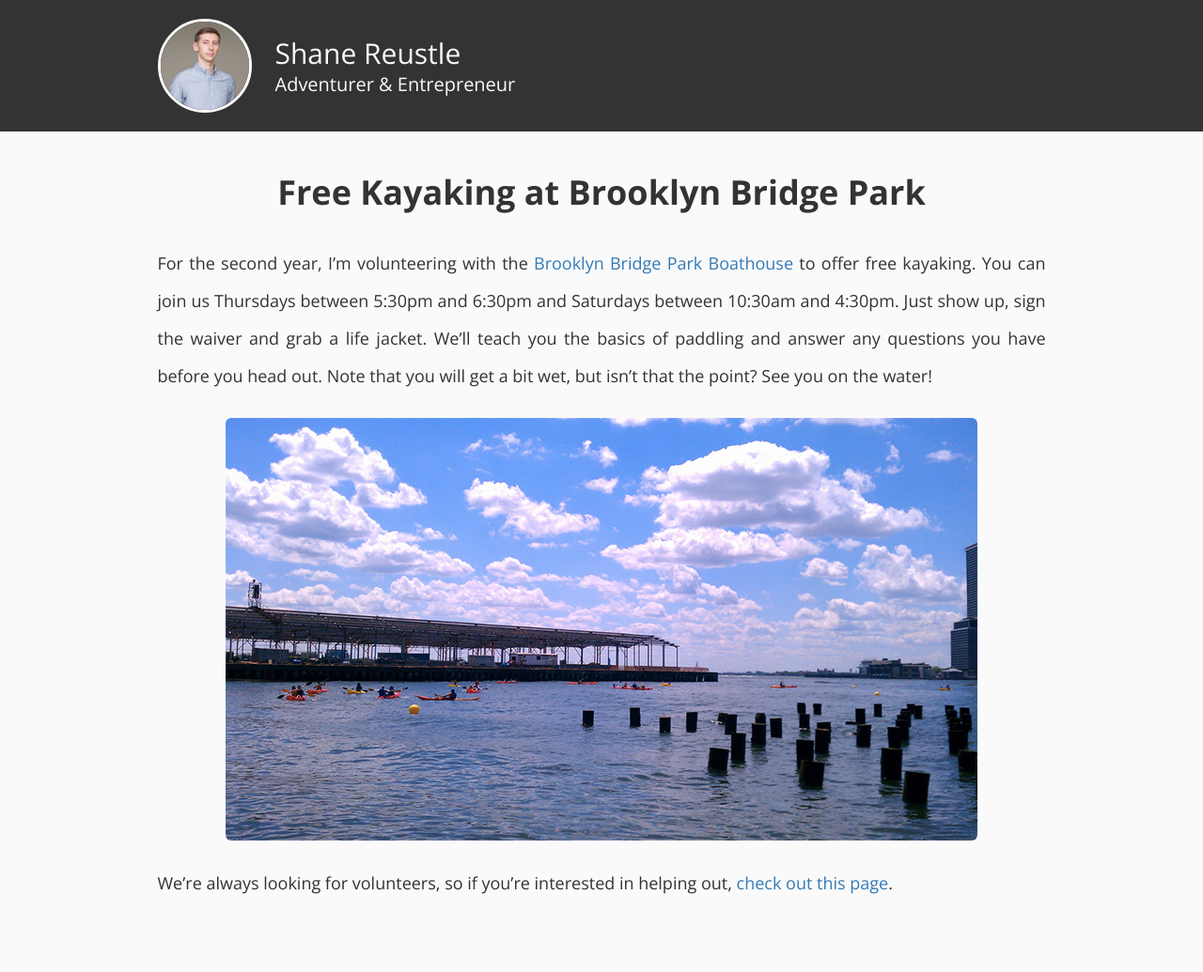
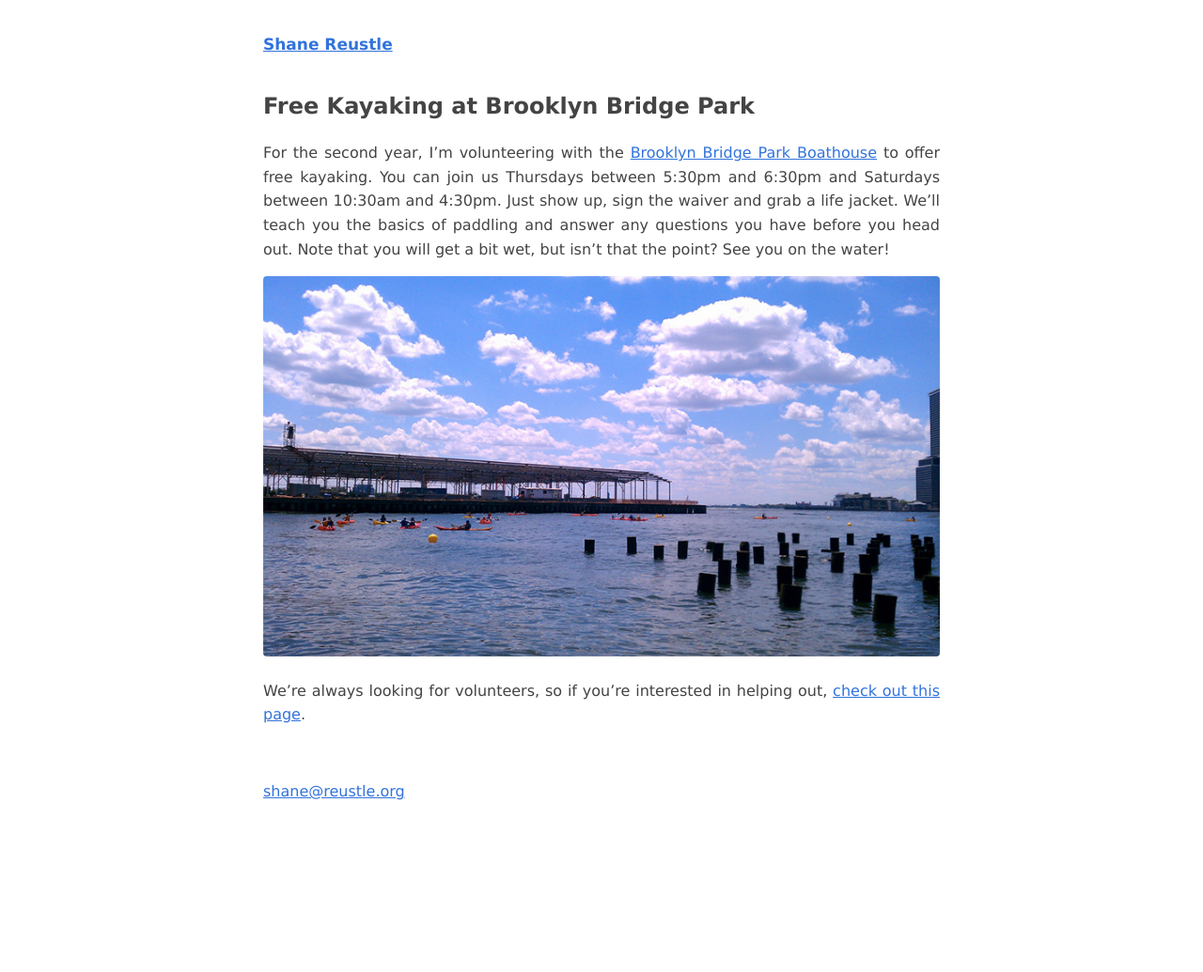
Before and after one commit to reustle/reustle, a Jekyll site: the page built from _posts/2012-06-18-free-kayaking-at-brooklyn-bridge-park.md, in a window 1280 px wide. Shown: the whole page at 94% size. Built offline with Jekyll 4.4.1, drawn with Linux system fonts in a browser that asks for light colours; after the commit the page ends 914 px from its top, so only the background shows below that.

Commit message:
Update 2012-06-18-free-kayaking-at-brooklyn-bridge-park.md

```diff
--- a/_posts/2012-06-18-free-kayaking-at-brooklyn-bridge-park.md
+++ b/_posts/2012-06-18-free-kayaking-at-brooklyn-bridge-park.md
@@ -1,13 +1,11 @@
 ---
 title: Free Kayaking at Brooklyn Bridge Park
 permalink: free-kayaking-at-brooklyn-bridge-park.html
-layout: post
+layout: basic-post
 ---
 
 For the second year, I'm volunteering with the [Brooklyn Bridge Park Boathouse](http://www.bbpboathouse.org/) to offer free kayaking. You can join us Thursdays between 5:30pm and 6:30pm and Saturdays between 10:30am and 4:30pm. Just show up, sign the waiver and grab a life jacket. We'll teach you the basics of paddling and answer any questions you have before you head out. Note that you will get a bit wet, but isn't that the point? See you on the water!
 
-<div class='text-center'>
-<a href='http://www.flickr.com/photos/reustle/7439403276/in/photostream/lightbox/'><img src='/static/resources/bbpb-kayaking.jpg' class='img-rounded' alt='Brooklyn Bridge Park Boathouse Free Kayaking' /></a>
-</div>
+<img src='/static/resources/bbpb-kayaking.jpg' alt='Brooklyn Bridge Park Boathouse Free Kayaking' />
 
 We're always looking for volunteers, so if you're interested in helping out, [check out this page](http://www.bbpboathouse.org/volunteer-with-us/).
```
